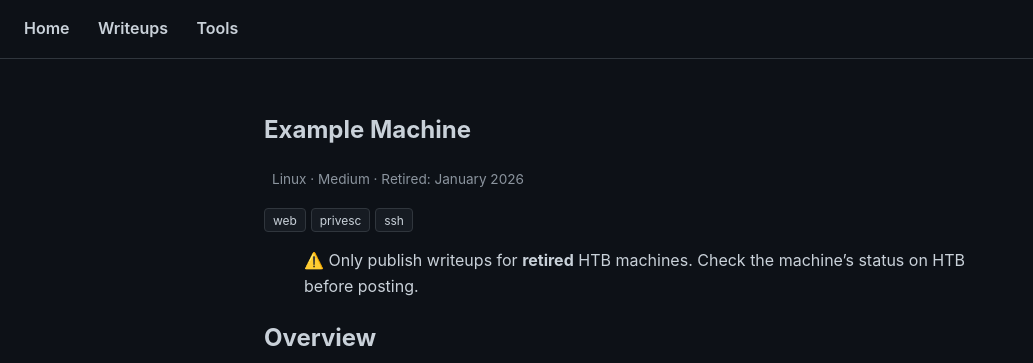
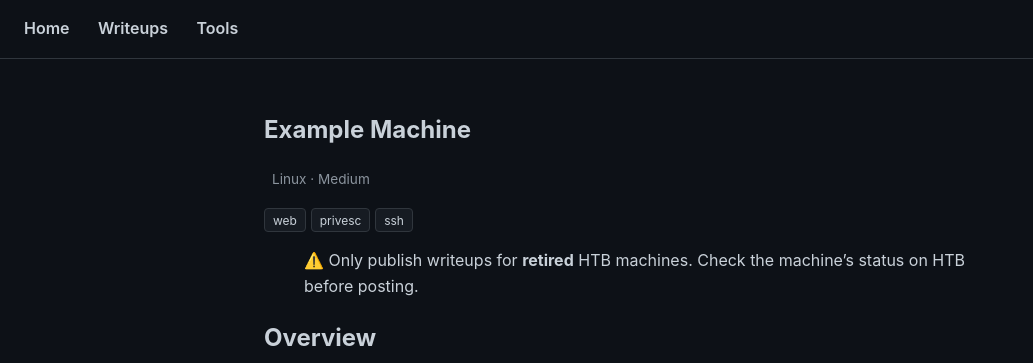
Before and after one commit to RudeRaph/RudeRaph.github.io, a Jekyll site: the page built from _writeups/example-machine.md, in a window 1280 px wide. Shown: the top 363 px of the page, without its empty margins (0-1033 px from the left). Built offline with Jekyll 4.4.1, drawn with Linux system fonts in a browser that asks for light colours.

Commit message:
Update writeup.html
Remove retired date from writeup template

```diff
--- a/_layouts/writeup.html
+++ b/_layouts/writeup.html
@@ -5,7 +5,7 @@ layout: default
   <header>
     <h1>{{ page.title }}</h1>
     <p class="meta">
-      {{ page.os }} · {{ page.difficulty }} · Retired: {{ page.retired_date | date: "%B %Y" }}
+      {{ page.os }} · {{ page.difficulty }}
     </p>
     {% if page.tags %}
     <p class="tags">
```
